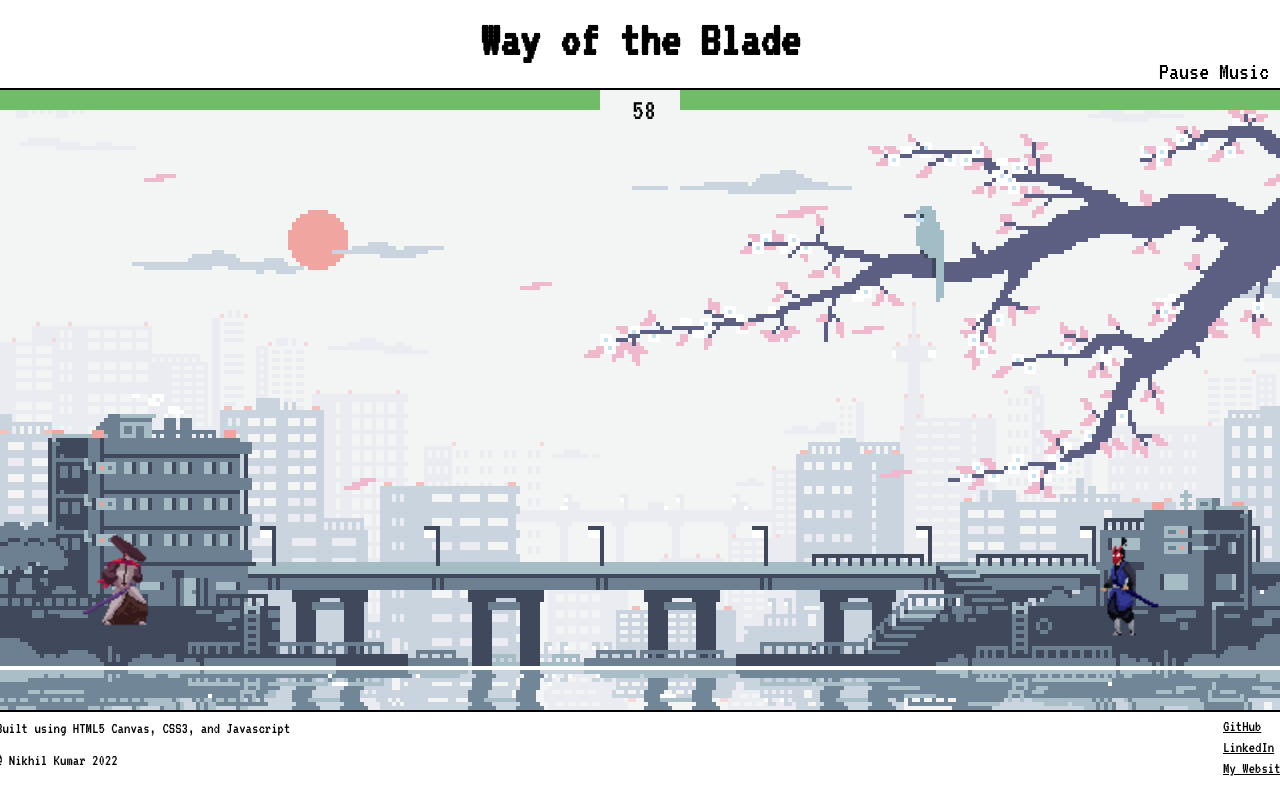
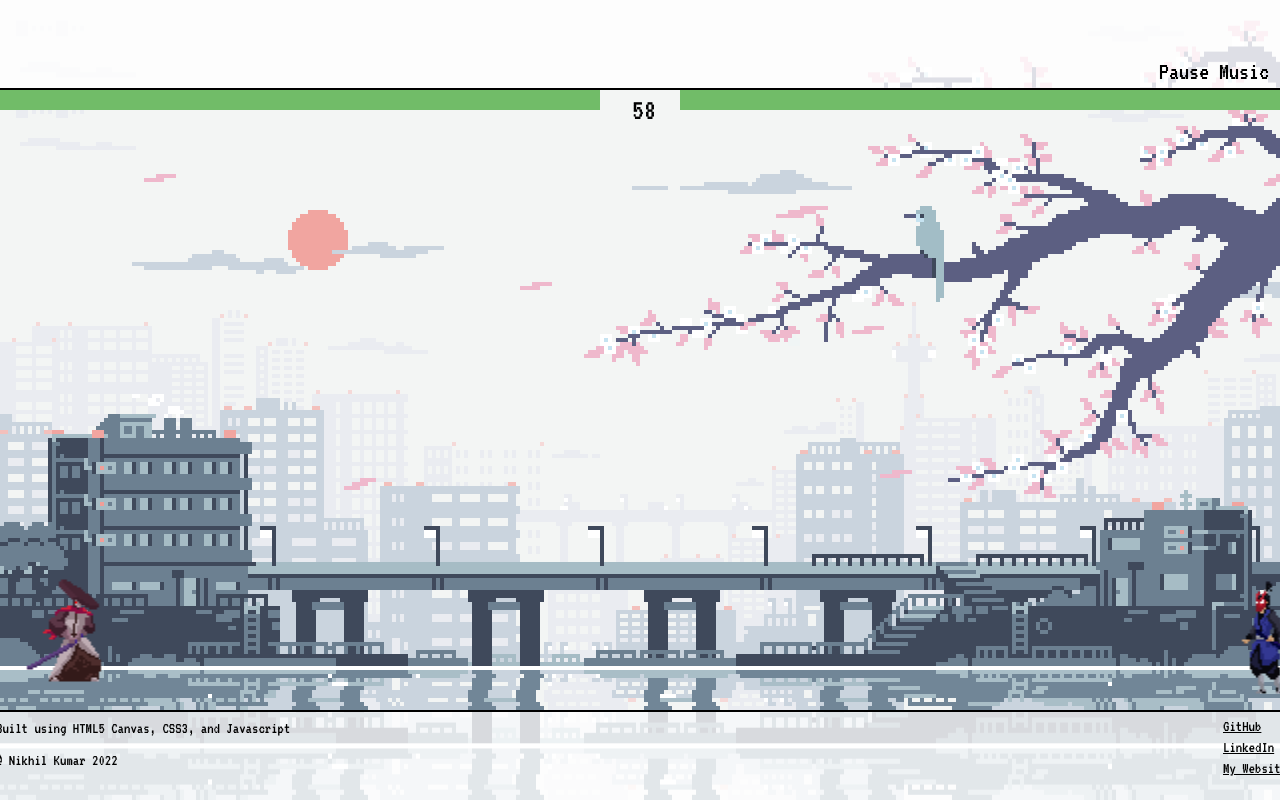
Before and after one commit to nikumar1206/Way-of-The-Blade, a website built with webpack: page index.html in a window 1280 px wide. Both pictures are taken after a click on the button "Play!". Shown: the top 800 px of the page. Built offline with nearby package versions, Linux system fonts and the light colour scheme.

Commit message:
small edits before github host

```diff
--- a/index.html
+++ b/index.html
@@ -8,11 +8,12 @@
     <script src="./dist/main.js"></script>
     <title>Way of the Blade</title>
 </head>
+
 <body>
-
-    <h1>Way of the Blade</h1>
+    <img id="background_img" src="assets/lightwavejapan.gif" alt="">
     <div id="body-container">
-        <img id = "background_img" src="assets/lightwavejapan.gif" width="1280" height="620">
+        <h1>Way of the Blade</h1>
+        <img id ="canvas_img" src="assets/lightwavejapan.gif" width="1280" height="620">
 
         <div id="game-container">
             <div>
--- a/src/index.js
+++ b/src/index.js
@@ -23,6 +23,4 @@ window.addEventListener("DOMContentLoaded", () => {
       new GameView(ctx, game).start();
     };
   }
-
-  let aud_but = document.getElementById("audio_button");
 });
--- a/src/index.scss
+++ b/src/index.scss
@@ -7,12 +7,13 @@
     src: url("/assets/VT323/VT323-Regular.ttf");
 }
 
-canvas, img {
+canvas, #canvas_img {
     width: 1280px;
     height: 620px;
     position: absolute;
     top: 50%;
     left: 50%;
+    align-content: center;
     transform: translate(-50%, -50%);
     border: 2px solid black;
 }
@@ -38,6 +39,7 @@ canvas {
     transform: translate(-50%, -50%);
 }
 #audio_button {
+    z-index: 5;
     position: absolute;
     top: 9%;
     left: 91%;
@@ -67,7 +69,7 @@ canvas {
 
 h1 {
     font-size: 50px;
-    margin-top: 15px;
+    top: 20%;
     display: flex;
     justify-content: center;
 }
@@ -87,6 +89,17 @@ button {
     background-color: pink;
     transform: scale(1.5);
 }
+
+#background_img {
+    background-size: cover;
+    background-repeat: no-repeat;
+    z-index: 0;
+    position: absolute;
+    width: 100%;
+    height: 100%;
+    opacity: 0.2;
+}
+
 
 // body{
 //     background-image: url('http://i.stack.imgur.com/kx8MT.gif');
--- a/src/scripts/game.js
+++ b/src/scripts/game.js
@@ -30,12 +30,12 @@ const KEYS = {
 export class Game {
   constructor() {
     this.gamePlayer1 = new Player(
-      [100, 0],
+      [25, 0],
       [150, 125],
       [0, 0],
       "right",
       "./assets/martialhero/Sprites/idleright.png",
-      1.75,
+      2,
       8,
       {
         idleRight: {
@@ -87,12 +87,12 @@ export class Game {
     window.player = this.gamePlayer1;
 
     this.gamePlayer2 = new Player(
-      [1100, 0],
+      [1220, 0],
       [150, 125],
       [0, 0],
       "left",
       "./assets/martialhero2/Sprites/idleleft.png",
-      1.75,
+      2,
       4,
       {
         idleRight: {
@@ -124,7 +124,7 @@ export class Game {
           totalSpriteFrames: 4,
         },
         attack1left: {
-          imageSrc: "./assets/martialhero2/Sprites/attack1redleft.png",
+          imageSrc: "./assets/martialhero2/Sprites/Attack2.png",
           totalSpriteFrames: 4,
         },
         flinchleft: {
@@ -504,6 +504,7 @@ export class Game {
       this.player1Movement();
       this.player2Movement();
 
+      this.handleAudio();
       this.gameOver();
     }
   }
@@ -559,4 +560,20 @@ export class Game {
     timer.innerText = this.timer;
     game_cont.appendChild(timer);
   }
+
+  handleAudio() {
+    let audio = document.getElementById("music");
+    let aud_but = document.getElementById("audio_button");
+    if (audio.paused) {
+      aud_but.innerHTML = "Play Music";
+      aud_but.onclick = () => {
+        audio.play();
+      };
+    } else {
+      aud_but.innerHTML = "Pause Music";
+      aud_but.onclick = () => {
+        audio.pause();
+      };
+    }
+  }
 }
--- a/src/scripts/healthbar.js
+++ b/src/scripts/healthbar.js
@@ -8,7 +8,7 @@ export class HealthBar {
     this.color = color;
   }
   colorChange() {
-    return this.player.health < 25 ? (this.color = "#B22B27") : "#71BC68";
+    return this.player.health < 25 ? "#B22B27" : "#71BC68";
   }
 
   update(ctx) {
--- a/src/scripts/player.js
+++ b/src/scripts/player.js
@@ -93,7 +93,7 @@ export class Player extends Sprite {
     this.posX += this.velX;
 
     this.posY += this.velY;
-    if (this.posY >= 425) {
+    if (this.posY >= 465) {
       // ensures characters cannot sink into canvas!
       this.velY = 0;
     } else {
```
Also changed, not shown: assets/martialhero2/Sprites/Attack2.png (added), dist/main.css, dist/main.js, 2 other files.
